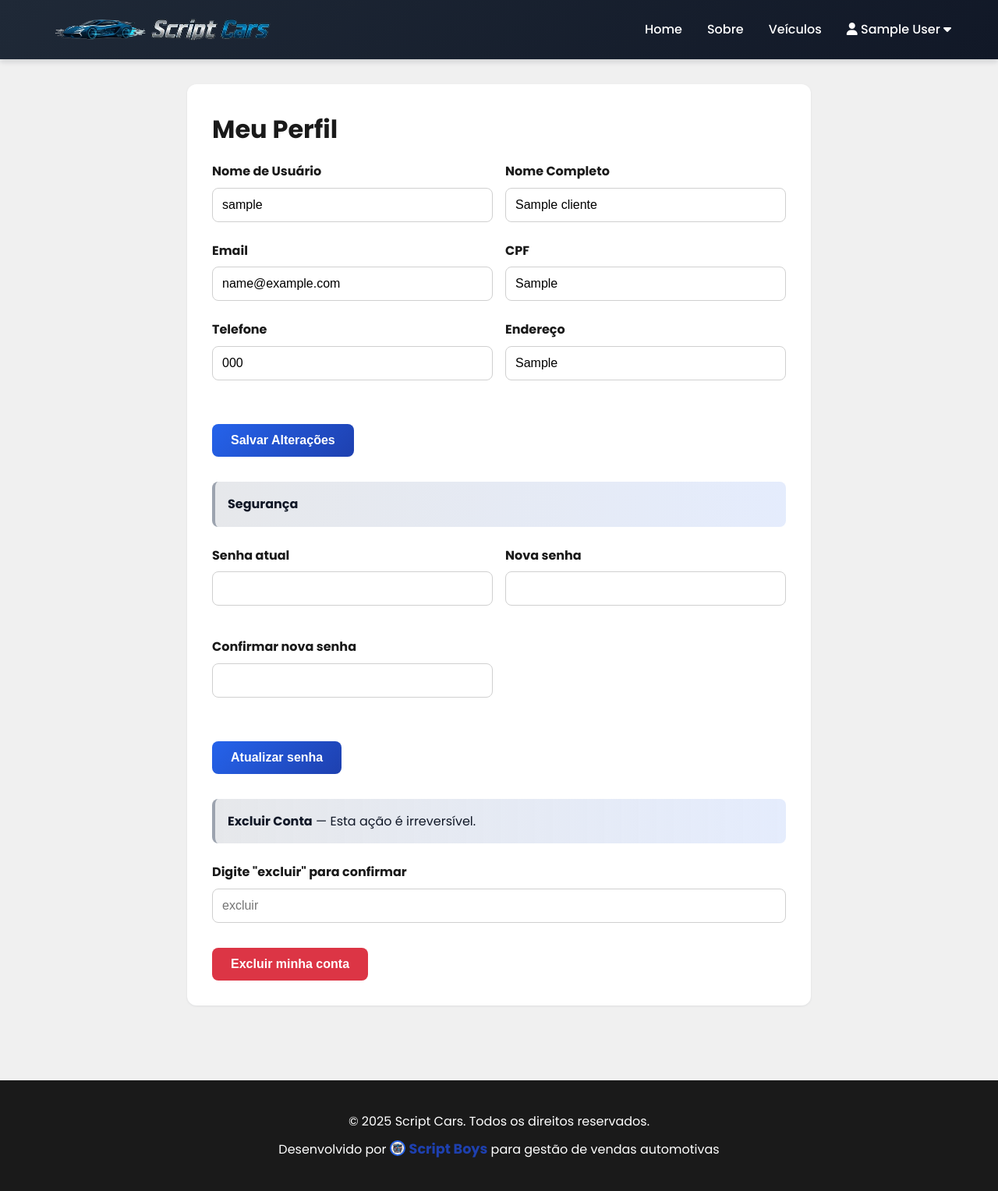
After one commit to WanDall2104/ScriptCars, a Flask app: page /perfil in a window 1280 px wide. The commit adds this page. Shown: the whole page at 78% size. Run offline with Flask 3, Linux system fonts and the light colour scheme; the visitor is signed in with stand-in values (Sample User, id 1); tables that the repository leaves empty or names only in its code hold one stand-in row (values such as "Sample post").

Commit message:
Ajuste gerais nas permições e adição da página de perfil

```diff
--- a/app.py
+++ b/app.py
@@ -59,7 +59,8 @@ def injetar_usuario():
     return {
         'logged_in': 'user_id' in session,
         'user_nome': session.get('user_nome', ''),
-        'user_cargo': session.get('user_cargo', '')
+        'user_cargo': session.get('user_cargo', ''),
+        'user_tipo': session.get('user_tipo', None)
     }
 
 @app.before_request
--- a/controllers/cliente_controller.py
+++ b/controllers/cliente_controller.py
@@ -12,12 +12,90 @@ def login_required(f):
     wrapper.__name__ = f.__name__
     return wrapper
 
+def cliente_required(f):
+    def wrapper(*args, **kwargs):
+        if 'user_id' not in session or session.get('user_tipo') != 'cliente':
+            flash("Você precisa estar logado como cliente para acessar esta página", "error")
+            return redirect(url_for('auth.login'))
+        return f(*args, **kwargs)
+    wrapper.__name__ = f.__name__
+    return wrapper
+
 @cliente_bp.route('/clientes')
 @login_required
 def listar_clientes():
     """Lista todos os clientes"""
     clientes = cliente_model.listar_clientes()
     return render_template('clientes.html', clientes=clientes)
+
+@cliente_bp.route('/perfil')
+@cliente_required
+def perfil_cliente():
+    cliente = cliente_model.obter_cliente(session['user_id'])
+    return render_template('perfil.html', cliente=cliente)
+
+@cliente_bp.route('/perfil', methods=['POST'])
+@cliente_required
+def atualizar_perfil_cliente():
+    try:
+        username = request.form.get('username', '').strip() or None
+        nome = request.form.get('nome', '').strip()
+        email = request.form.get('email', '').strip()
+        cpf = request.form.get('cpf', '').strip()
+        telefone = request.form.get('telefone', '').strip()
+        endereco = request.form.get('endereco', '').strip()
+        cliente_model.atualizar_perfil_cliente(session['user_id'], username, nome, email, cpf, telefone, endereco)
+        session['user_nome'] = username or nome
+        flash("Perfil atualizado com sucesso!", "success")
+    except ValueError as e:
+        flash(str(e), "error")
+    except Exception as e:
+        flash(f"Erro ao atualizar perfil: {str(e)}", "error")
+    return redirect(url_for('cliente.perfil_cliente'))
+
+@cliente_bp.route('/perfil/senha', methods=['POST'])
+@cliente_required
+def atualizar_senha_cliente():
+    try:
+        senha_atual = request.form.get('senha_atual', '')
+        nova_senha = request.form.get('nova_senha', '')
+        confirmar = request.form.get('confirmar_nova', '')
+        if nova_senha != confirmar:
+            flash("As senhas não coincidem!", "error")
+            return redirect(url_for('cliente.perfil_cliente'))
+        # valida senha atual
+        cliente = cliente_model.obter_cliente(session['user_id'])
+        if not cliente_model.verificar_senha(senha_atual, cliente.get('senha_hash')):
+            flash("Senha atual incorreta!", "error")
+            return redirect(url_for('cliente.perfil_cliente'))
+        cliente_model.atualizar_senha_cliente(session['user_id'], nova_senha)
+        flash("Senha atualizada com sucesso!", "success")
+    except ValueError as e:
+        flash(str(e), "error")
+    except Exception as e:
+        flash(f"Erro ao alterar senha: {str(e)}", "error")
+    return redirect(url_for('cliente.perfil_cliente'))
+
+@cliente_bp.route('/perfil/excluir', methods=['POST'])
+@cliente_required
+def excluir_minha_conta():
+    try:
+        # Segurança: exige confirmação textual
+        confirmacao = request.form.get('confirmacao', '')
+        if confirmacao.strip().lower() != 'excluir':
+            flash("Digite 'excluir' para confirmar a exclusão.", "error")
+            return redirect(url_for('cliente.perfil_cliente'))
+        # Verifica se cliente tem vendas
+        if cliente_model.cliente_ja_tem_vendas(session['user_id']):
+            flash("Não é possível excluir conta com vendas realizadas.", "error")
+            return redirect(url_for('cliente.perfil_cliente'))
+        cliente_model.excluir_cliente(session['user_id'])
+        session.clear()
+        flash("Sua conta foi excluída.", "success")
+        return redirect(url_for('home'))
+    except Exception as e:
+        flash(f"Erro ao excluir conta: {str(e)}", "error")
+        return redirect(url_for('cliente.perfil_cliente'))
 
 @cliente_bp.route('/cliente/novo')
 @login_required
--- a/views/static/style.css
+++ b/views/static/style.css
@@ -210,23 +210,26 @@ body {
 
 .alert-success {
     background: linear-gradient(90deg, rgba(51, 204, 255, 0.15), rgba(168, 223, 255, 0.1));
-    color: var(--card-color);
+    color: var(--text-dark);
     border-left: 4px solid var(--success-color);
     border-radius: 8px;
+    font-weight: 650;
 }
 
 .alert-error {
     background: linear-gradient(90deg, rgba(220, 53, 69, 0.15), rgba(255, 200, 200, 0.1));
-    color: var(--card-bg);
+    color: var(--text-dark);
     border-left: 4px solid var(--danger-color);
     border-radius: 8px;
+    font-weight: 650;
 }
 
 .alert-info {
     background: linear-gradient(90deg, rgba(30, 144, 255, 0.15), rgba(168, 223, 255, 0.1));
-    color: var(--card-bg);
+    color: var(--text-dark);
     border-left: 4px solid var(--info-color);
     border-radius: 8px;
+    font-weight: 650;
 }
 
 /* ========== HERO SECTION ========== */
--- a/views/templates/base.html
+++ b/views/templates/base.html
@@ -21,6 +21,7 @@
                 <li><a href="{{ url_for('veiculo.listar_veiculos_disponiveis') }}">Veículos</a></li>
 
                 {% if logged_in %}
+                    {% if user_tipo == 'funcionario' %}
                         <li><a href="{{ url_for('cliente.listar_clientes') }}">Clientes</a></li>
                         <li><a href="{{ url_for('venda.listar_vendas') }}">Vendas</a></li>
                         <li class="dropdown">
@@ -31,6 +32,15 @@
                                 <li><a href="{{ url_for('auth.logout') }}"><i class="fa-solid fa-right-from-bracket"></i> Sair</a></li>
                             </ul>
                         </li>
+                    {% else %}
+                        <li class="dropdown">
+                            <a href="#" class="dropdown-toggle"><i class="fa-solid fa-user"></i> {{ user_nome }} <i class="fa-solid fa-caret-down"></i></a>
+                            <ul class="dropdown-menu">
+                                <li><a href="{{ url_for('cliente.perfil_cliente') }}"><i class="fa-solid fa-id-card"></i> Meu Perfil</a></li>
+                                <li><a href="{{ url_for('auth.logout') }}"><i class="fa-solid fa-right-from-bracket"></i> Sair</a></li>
+                            </ul>
+                        </li>
+                    {% endif %}
                 {% else %}
                     <li><a href="{{ url_for('auth.login') }}" class="btn-login"><i class="fa-solid fa-right-to-bracket"></i> Login</a></li>
                     <li><a href="{{ url_for('auth.cadastro') }}" class="btn-cadastro"><i class="fa-solid fa-user-plus"></i> Cadastrar</a></li>
--- a/views/templates/login.html
+++ b/views/templates/login.html
@@ -7,7 +7,7 @@
     <div class="auth-container">
         <div class="auth-card">
             <h1 class="auth-title">Login</h1>
-            <p class="auth-subtitle">Acesse sua conta para continuar</p>
+            <p class="auth-subtitle">Acesse sua conta de cliente ou funcionário</p>
 
             <form method="POST" action="{{ url_for('auth.fazer_login') }}" class="auth-form">
                 <div class="form-group">
--- /dev/null
+++ b/views/templates/perfil.html
@@ -0,0 +1,88 @@
+{% extends "base.html" %}
+
+{% block title %}Meu Perfil - Script Cars{% endblock %}
+
+{% block content %}
+<section class="page-section">
+    <div class="container">
+        <div class="form-container">
+            <h1 class="page-title">Meu Perfil</h1>
+
+            <form method="POST" action="{{ url_for('cliente.atualizar_perfil_cliente') }}" class="form">
+                <div class="form-row">
+                    <div class="form-group">
+                        <label for="username">Nome de Usuário</label>
+                        <input type="text" id="username" name="username" value="{{ cliente.username or '' }}" placeholder="seuusuario">
+                    </div>
+                    <div class="form-group">
+                        <label for="nome">Nome Completo</label>
+                        <input type="text" id="nome" name="nome" required value="{{ cliente.nome }}">
+                    </div>
+                </div>
+
+                <div class="form-row">
+                    <div class="form-group">
+                        <label for="email">Email</label>
+                        <input type="email" id="email" name="email" required value="{{ cliente.email }}">
+                    </div>
+                    <div class="form-group">
+                        <label for="cpf">CPF</label>
+                        <input type="text" id="cpf" name="cpf" required value="{{ cliente.cpf }}">
+                    </div>
+                </div>
+
+                <div class="form-row">
+                    <div class="form-group">
+                        <label for="telefone">Telefone</label>
+                        <input type="text" id="telefone" name="telefone" value="{{ cliente.telefone or '' }}">
+                    </div>
+                    <div class="form-group">
+                        <label for="endereco">Endereço</label>
+                        <input type="text" id="endereco" name="endereco" value="{{ cliente.endereco or '' }}">
+                    </div>
+                </div>
+
+                <div class="form-actions">
+                    <button type="submit" class="btn btn-primary">Salvar Alterações</button>
+                </div>
+            </form>
+
+            <div class="info-box" style="margin-top: 2rem;">
+                <p><strong>Segurança</strong></p>
+            </div>
+            <form method="POST" action="{{ url_for('cliente.atualizar_senha_cliente') }}" class="form">
+                <div class="form-row">
+                    <div class="form-group">
+                        <label for="senha_atual">Senha atual</label>
+                        <input type="password" id="senha_atual" name="senha_atual" required>
+                    </div>
+                    <div class="form-group">
+                        <label for="nova_senha">Nova senha</label>
+                        <input type="password" id="nova_senha" name="nova_senha" required>
+                    </div>
+                    <div class="form-group">
+                        <label for="confirmar_nova">Confirmar nova senha</label>
+                        <input type="password" id="confirmar_nova" name="confirmar_nova" required>
+                    </div>
+                </div>
+                <div class="form-actions">
+                    <button type="submit" class="btn btn-secondary">Atualizar senha</button>
+                </div>
+            </form>
+
+            <div class="info-box" style="margin-top: 2rem;">
+                <p><strong>Excluir Conta</strong> — Esta ação é irreversível.</p>
+            </div>
+            <form method="POST" action="{{ url_for('cliente.excluir_minha_conta') }}" class="form" onsubmit="return confirm('Tem certeza que deseja excluir sua conta?')">
+                <div class="form-group">
+                    <label for="confirmacao">Digite "excluir" para confirmar</label>
+                    <input type="text" id="confirmacao" name="confirmacao" placeholder="excluir">
+                </div>
+                <div class="form-actions">
+                    <button type="submit" class="btn btn-primary" style="background:#DC3545">Excluir minha conta</button>
+                </div>
+            </form>
+        </div>
+    </div>
+</section>
+{% endblock %}
```
Also changed, not shown: SQL-Códigos-BD.txt (+17 -13 lines), controllers/auth_controller.py (+28 -24 lines), models/cliente_model.py (+93 -0 lines), views/templates/cadastro.html (+18 -4 lines). Lines whose indentation alone changed are shown as unchanged.
